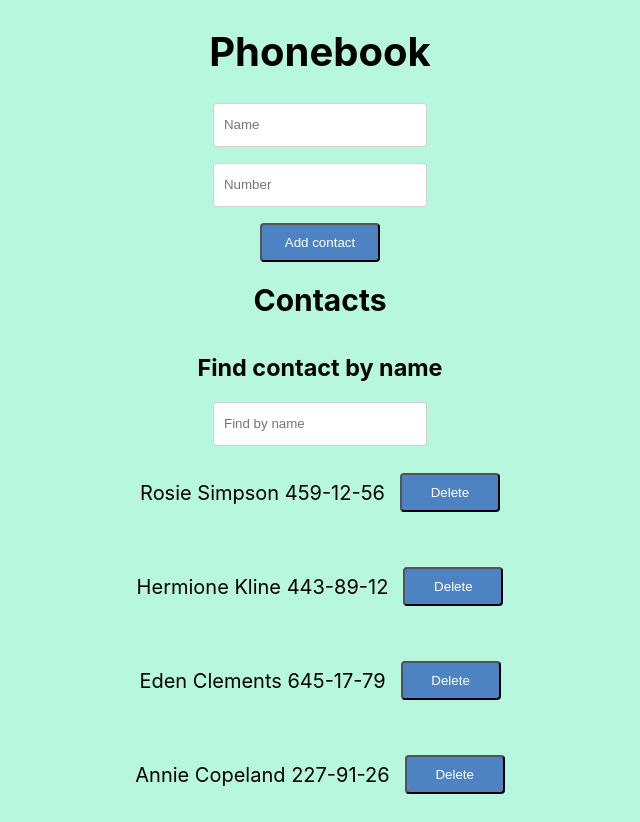
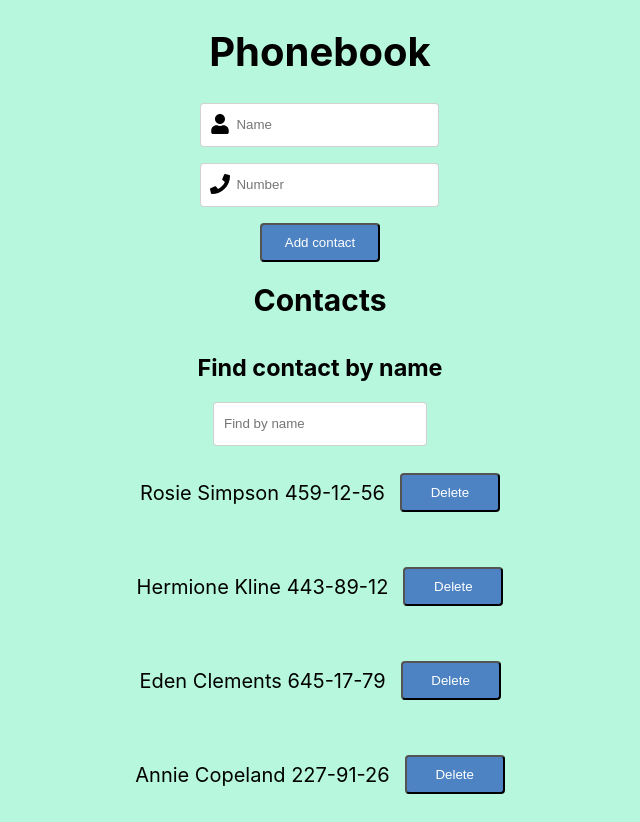
Before and after one commit to MykhailoTarasov/goit-react-hw-02-phonebook, a React (Create React App) app: page / in a window 1280 px wide. Shown: the whole page, without its empty margins (320-960 px from the left). Built offline with nearby package versions, Linux system fonts and the light colour scheme.

Commit message:
added icons

```diff
--- a/package.json
+++ b/package.json
@@ -12,6 +12,7 @@
     "nanoid": "^5.0.4",
     "react": "^18.1.0",
     "react-dom": "^18.1.0",
+    "react-icons": "^4.12.0",
     "react-scripts": "5.0.1",
     "styled-components": "^6.1.1",
     "web-vitals": "^2.1.3",
--- a/src/components/ContactForm/ContactForm.Styled.js
+++ b/src/components/ContactForm/ContactForm.Styled.js
@@ -1,5 +1,7 @@
 import styled from 'styled-components';
 import { Form, Field, ErrorMessage } from 'formik';
+import { FaUser } from 'react-icons/fa';
+import { FaPhone } from 'react-icons/fa';
 
 export const StyledForm = styled(Form)`
   display: flex;
@@ -14,8 +16,8 @@ export const Container = styled.div`
 `;
 
 export const ErrMessageStyled = styled(ErrorMessage)`
-color: red;
-`
+  color: red;
+`;
 
 export const StyledField = styled(Field)`
   width: 200px;
@@ -23,7 +25,7 @@ export const StyledField = styled(Field)`
   border: 1px solid rgba(33, 33, 33, 0.2);
   border-radius: 4px;
   margin: 0;
-  padding-left: 10px;
+  padding-left: 35px;
 `;
 
 export const Button = styled.button`
@@ -34,3 +36,19 @@ export const Button = styled.button`
   background-color: #4d83c2;
   border-radius: 4px;
 `;
+
+export const Label = styled.label`
+  position: relative;
+`;
+
+export const UserIcon = styled(FaUser)`
+  position: absolute;
+  top: 11px;
+  left: 10px;
+`;
+
+export const PhoneIcon = styled(FaPhone)`
+  position: absolute;
+  top: 11px;
+  left: 10px;
+`;
--- a/src/components/ContactForm/ContactForm.js
+++ b/src/components/ContactForm/ContactForm.js
@@ -1,7 +1,17 @@
 import { Formik } from 'formik';
+
+
 import * as Yup from 'yup';
-import { Button, Container, ErrMessageStyled, StyledField, StyledForm } from './ContactForm.Styled';
-
+import {
+  Button,
+  Container,
+  ErrMessageStyled,
+  Label,
+  PhoneIcon,
+  StyledField,
+  StyledForm,
+  UserIcon,
+} from './ContactForm.Styled';
 
 const validation = Yup.object().shape({
   name: Yup.string()
@@ -14,13 +24,13 @@ const validation = Yup.object().shape({
   number: Yup.string()
     .matches(
       /^\+?\d{1,4}?[ .\-s]?(\(\d{1,3}?\))?([ .\-s]?\d{1,4}){1,4}$/,
-        "Phone number must be digits and can contain spaces, dashes, parentheses and can start with +"
+      'Phone number must be digits and can contain spaces, dashes, parentheses and can start with +'
     )
     .required('This is a required field')
-      .min(9, "Please enter at least 9 characters"),
+    .min(9, 'Please enter at least 9 characters'),
 });
 
-const ContactForm = ({onAdd}) => (
+const ContactForm = ({ onAdd }) => (
   <Container>
     <Formik
       initialValues={{
@@ -34,17 +44,17 @@ const ContactForm = ({onAdd}) => (
       }}
     >
       <StyledForm>
-        <label>
+        <Label>
+          <UserIcon />
+          <StyledField name="name" placeholder="Name" />
+          <ErrMessageStyled name="name" component="div" />
+        </Label>
 
-          <StyledField name="name" placeholder="Name" />
-          <ErrMessageStyled name="name" component="div"/>
-        </label>
-
-        <label>
-
+        <Label>
+          <PhoneIcon />
           <StyledField name="number" placeholder="Number" />
-          <ErrMessageStyled name="number" component="div"/>
-        </label>
+          <ErrMessageStyled name="number" component="div" />
+        </Label>
 
         <Button type="submit">Add contact</Button>
       </StyledForm>
```
Also changed, not shown: 1 other file (tests, documents, lock files or other folders). Lines whose indentation alone changed are shown as unchanged.
